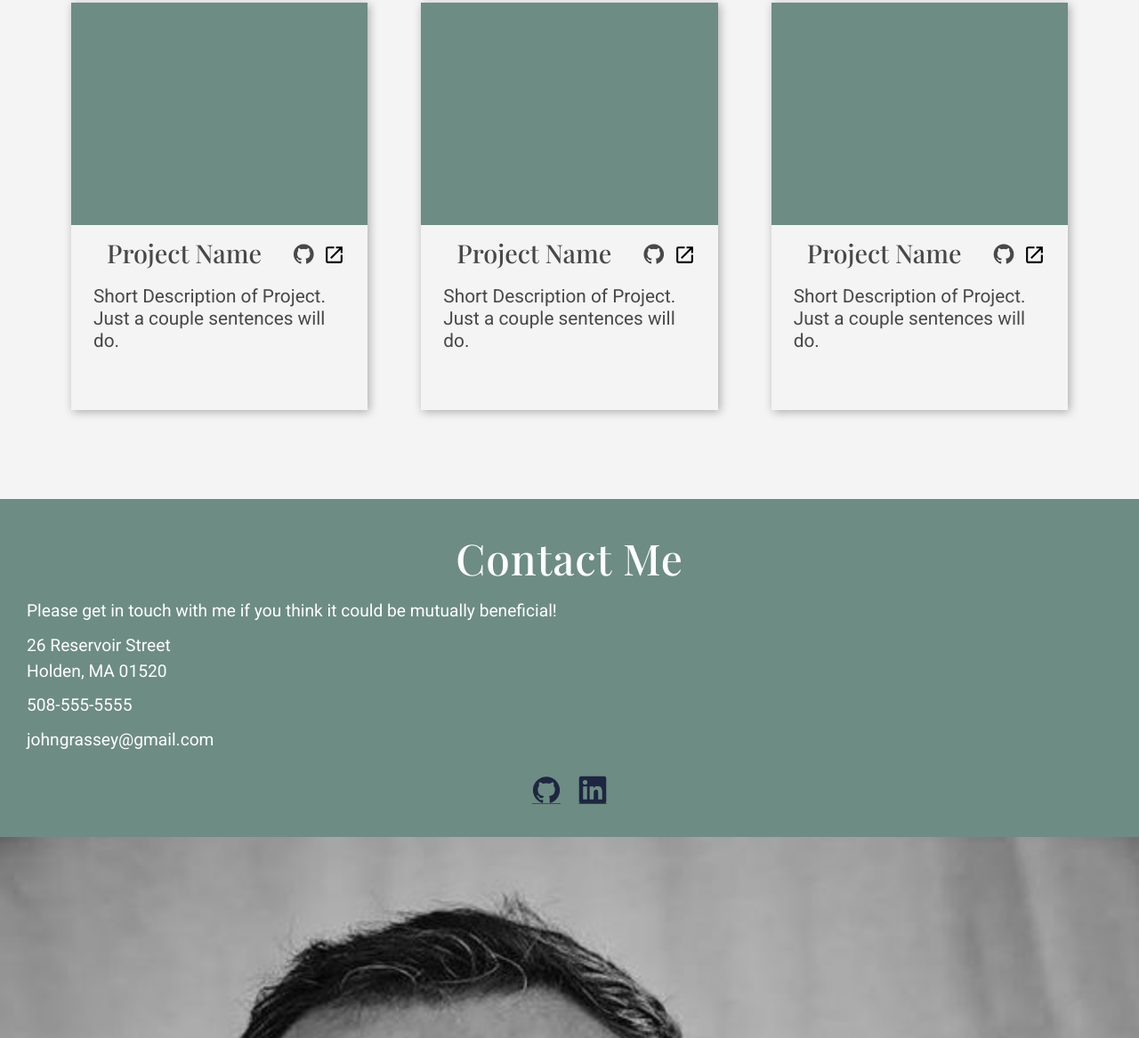
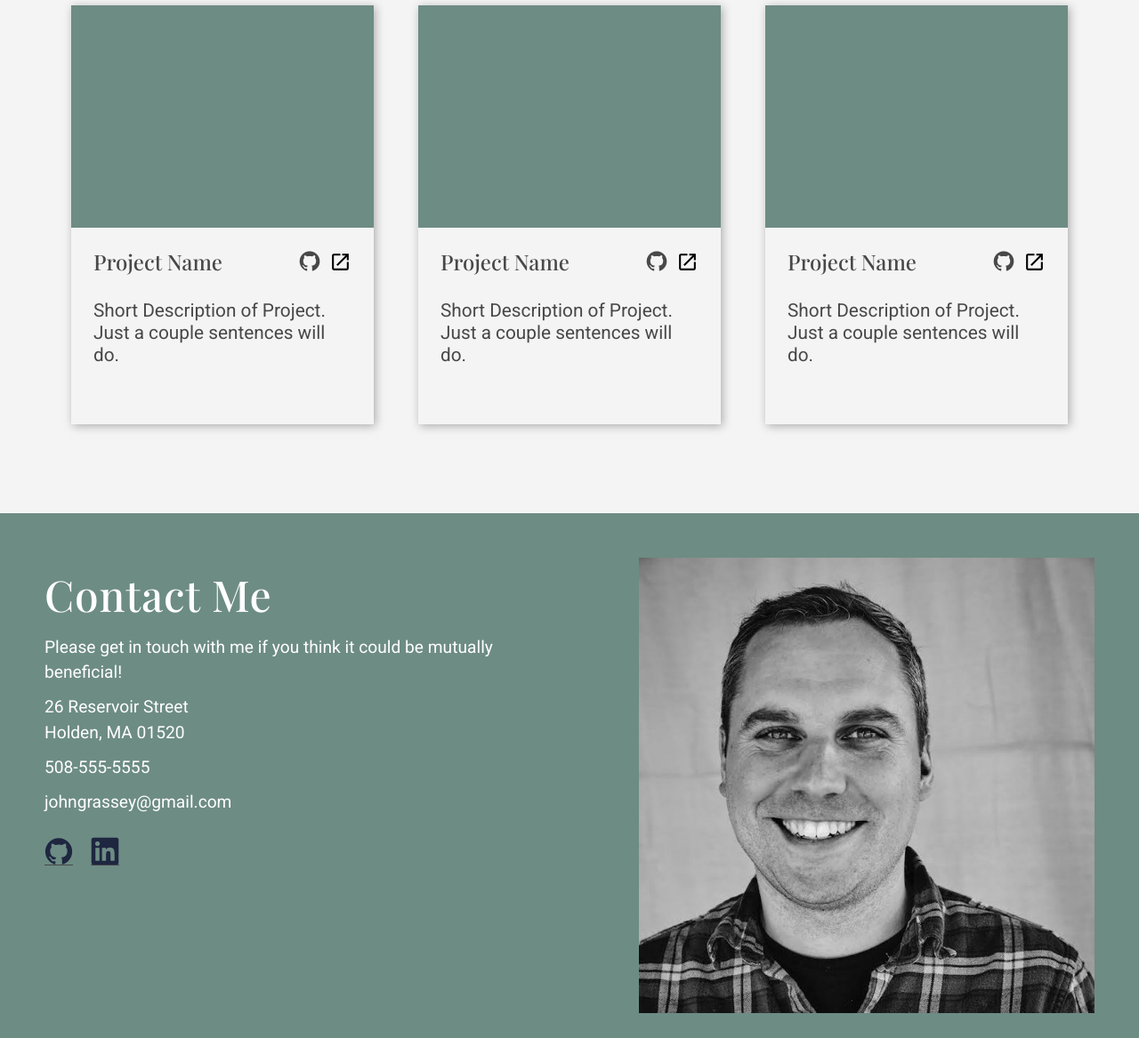
Before and after one commit to johngrassey/portfolio, a plain HTML site: page index.html in a window 1280 px wide. Shown: the part 1366-2533 px from the top of the page at 89% size. Drawn offline with nearby package versions, Linux system fonts and the light colour scheme; a web font is replaced by a local one.

Commit message:
Update Tablet Breakpoint and Styling

```diff
--- a/index.html
+++ b/index.html
@@ -180,6 +180,7 @@
       </div>
     </div>
     <footer>
+      <div class="footertext">
         <h2>Contact Me</h2>
         <p class="pitch">
           Please get in touch with me if you think it could be mutually
@@ -199,6 +200,7 @@
             ><i class="devicon-linkedin-plain"></i
           ></a>
         </div>
+      </div>
       <img src="images/head.jpg" alt="Another Shot" />
     </footer>
   </body>
--- a/style.css
+++ b/style.css
@@ -93,6 +93,7 @@ h1 {
   color: #fff;
   font-family: "Playfair Display", serif;
   font-size: 3rem;
+  font-weight: 500;
   text-shadow: 2px 2px 2px rgba(0, 0, 0, 0.5);
   text-align: right;
   z-index: 4;
@@ -149,7 +150,7 @@ h2 {
   display: grid;
   grid-template-columns: repeat(auto-fit, minmax(300px, 1fr));
   margin: 0px 30px;
-  gap: 60px;
+  gap: 50px;
 }
 
 .project {
@@ -226,6 +227,7 @@ footer p {
 
 footer img {
   margin-top: 30px;
+  object-fit: cover;
 }
 
 p.pitch {
@@ -240,11 +242,19 @@ p.pitch {
 
 /* MEDIA QUERIES */
 
-@media (min-width: 600px) {
+@media (min-width: 768px) {
   /* PROJECT LIST */
 
   .projectlist {
     margin: 0px 80px;
+  }
+
+  .projecttitle {
+    padding: 10px 25px;
+  }
+
+  .project h3 {
+    font-size: 1.5rem;
   }
 
   /* HEADER */
@@ -273,7 +283,7 @@ p.pitch {
 
   h1 {
     top: 50px;
-    right: 40px;
+    right: 45px;
     font-size: 4rem;
     text-align: right;
   }
@@ -300,4 +310,37 @@ p.pitch {
   .about .socials {
     display: none;
   }
+
+  /* FOOTER */
+
+  footer {
+    flex-direction: row;
+    justify-content: space-between;
+  }
+
+  footer h2 {
+    text-align: left;
+    margin: 0px 50px;
+  }
+
+  footer p {
+    margin: 0px 50px;
+  }
+
+  footer .socials {
+    justify-content: start;
+    margin-left: 50px;
+  }
+
+  .footertext {
+    display: flex;
+    flex-direction: column;
+    margin: 25px 0px;
+  }
+
+  footer img {
+    margin: 50px;
+    max-width: 40%;
+    height: auto;
+  }
 }
```
Lines whose indentation alone changed are shown as unchanged.
